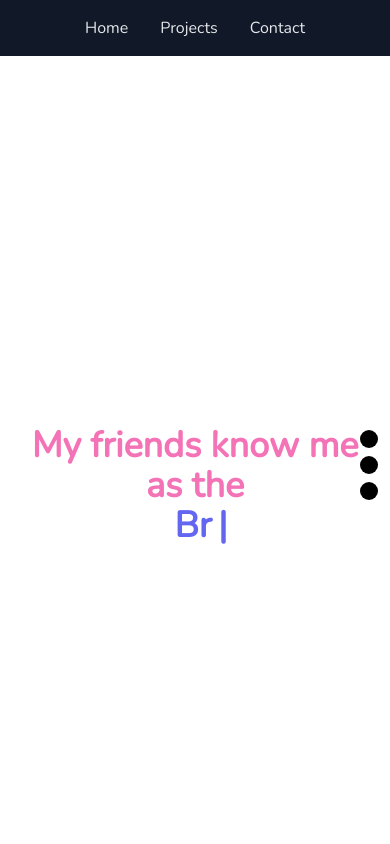
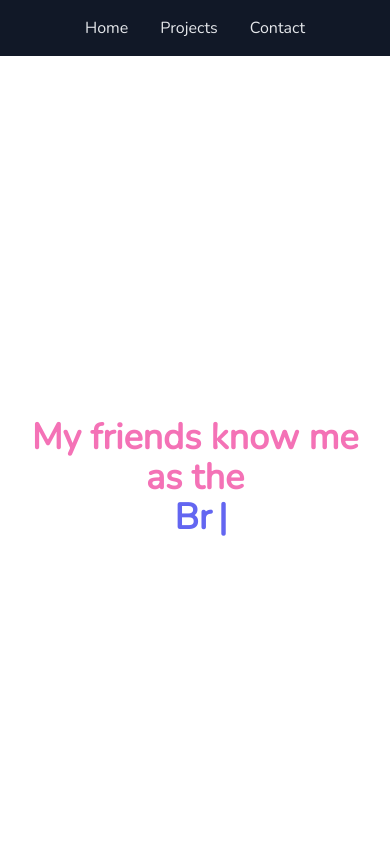
Before and after one commit to moulik-deepsource/juul.xyz, a Vue app: page / in a window 390 px wide. Shown: the top 844 px of the page. Built offline with nearby package versions, Linux system fonts and the light colour scheme; what tailwindcss-border-gradients would draw is missing.

Commit message:
hide anchor scroll on mobile and fix nav on home

```diff
--- a/src/components/AnchorScroll.vue
+++ b/src/components/AnchorScroll.vue
@@ -1,7 +1,7 @@
 <template>
   <div class="fixed top-1/2 right-3">
     <a
-        class="rounded-full bg-black block mt-2"
+        class="rounded-full bg-black block mt-2 hidden sm:block"
         style="width: 18px; height: 18px;"
         v-for="anchor in anchors"
         :key="anchor"
--- a/src/views/Home.vue
+++ b/src/views/Home.vue
@@ -1,5 +1,5 @@
 <template>
-  <div class="home container sm:px-4 py-2 sm:py-0">
+  <div class="home container">
 
     <div
         id="top"
```
